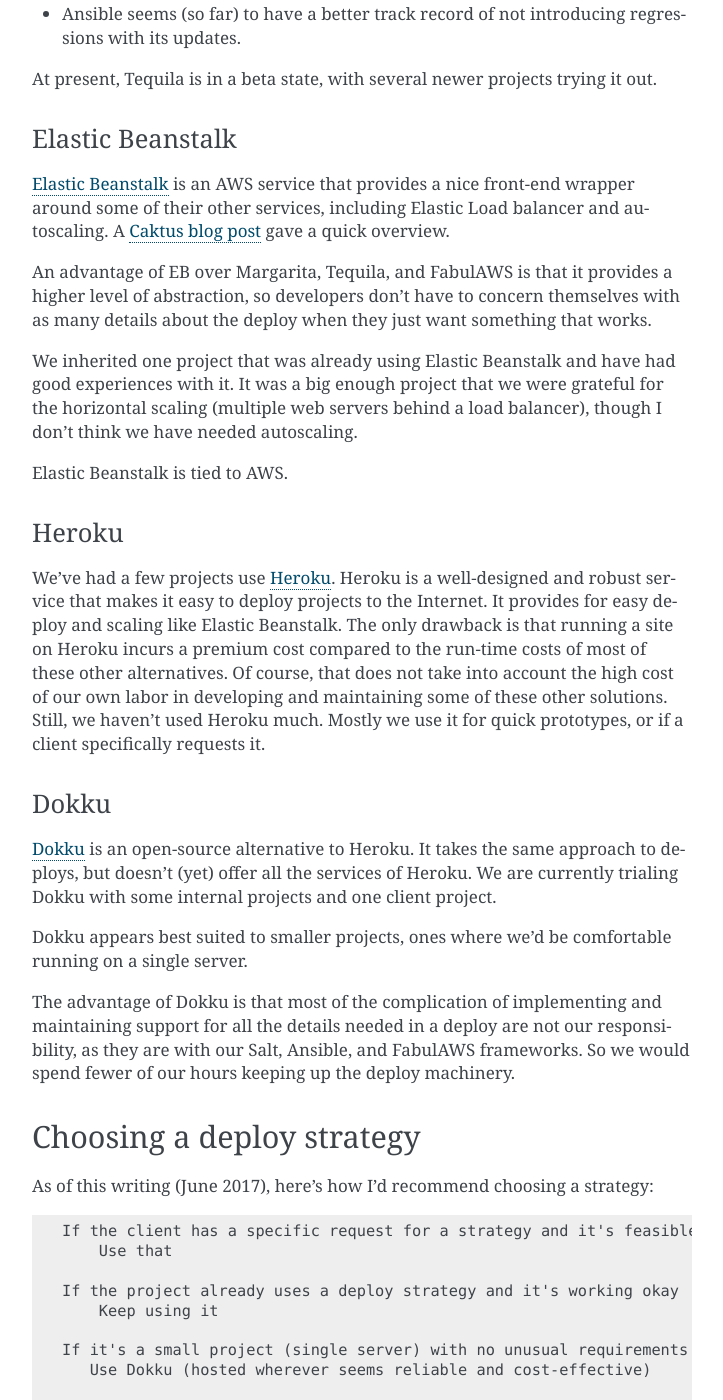
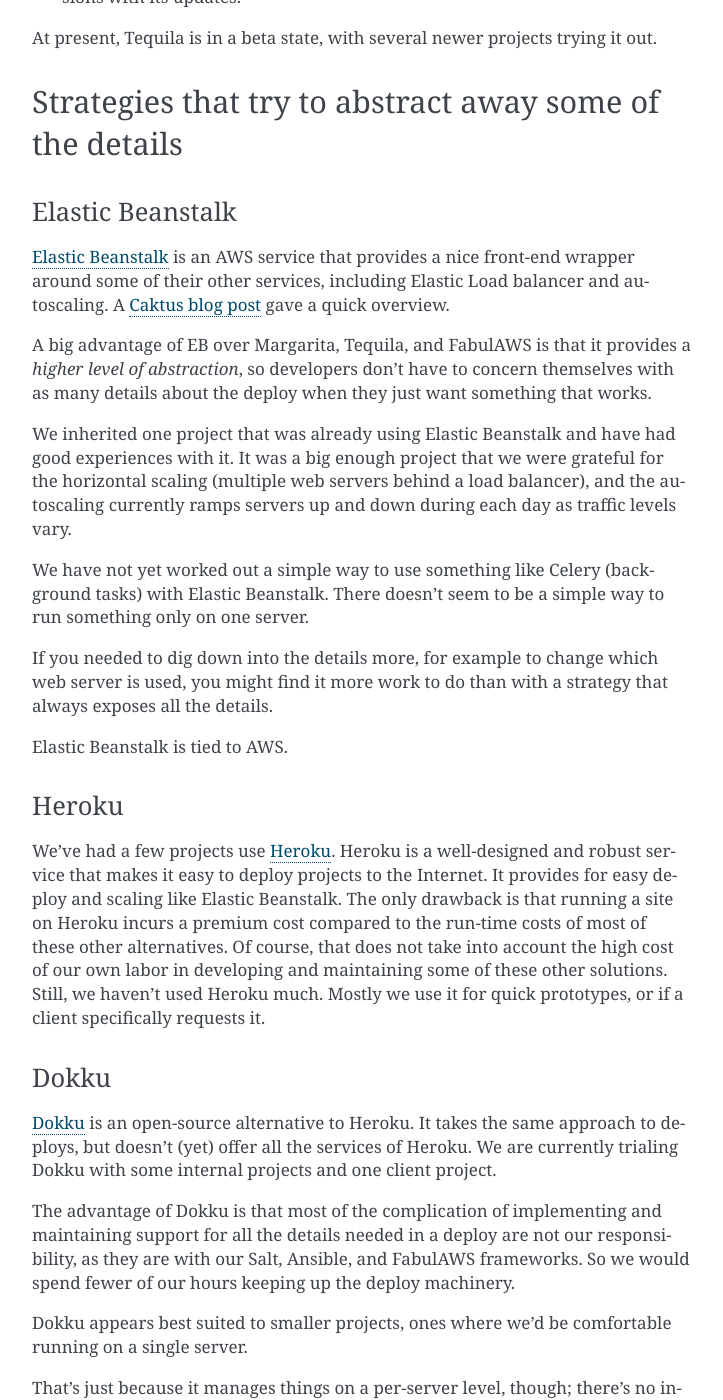
Before and after one commit to caktus/guidebook, a Sphinx documentation site: the page built from source/deploy-strategies.rst, in a window 1280 px wide and 1400 px high, scrolled down 1496 px. Shown: the whole window, without its empty margins (388-1111 px from the left). Built offline with Sphinx 7.4.7, drawn with Linux system fonts in a browser that asks for light colours; some of the changed text lies outside the part shown.

Commit message:
Updates in response to comments

```diff
--- a/source/deploy-strategies.rst
+++ b/source/deploy-strategies.rst
@@ -5,8 +5,8 @@
 for provisioning and deploying. This is partly for historical reasons,
 but also because different projects have different requirements.
 
-Different approaches
-~~~~~~~~~~~~~~~~~~~~
+Strategies that manage most of the details
+~~~~~~~~~~~~~~~~~~~~~~~~~~~~~~~~~~~~~~~~~~
 
 Simple Fabric
 -------------
@@ -81,6 +79,9 @@
 At present, Tequila is in a beta state, with several newer projects trying
 it out.
 
+Strategies that try to abstract away some of the details
+~~~~~~~~~~~~~~~~~~~~~~~~~~~~~~~~~~~~~~~~~~~~~~~~~~~~~~~~
+
 Elastic Beanstalk
 -----------------
 
@@ -89,14 +90,23 @@
 around some of their other services, including Elastic Load balancer and
 autoscaling. A `Caktus blog post <https://www.caktusgroup.com/blog/2017/03/23/hosting-django-sites-amazon-elastic-beanstalk/>`_ gave a quick overview.
 
-An advantage of EB over Margarita, Tequila, and FabulAWS is that it provides
-a higher level of abstraction, so developers don't have to concern themselves
+A big advantage of EB over Margarita, Tequila, and FabulAWS is that it provides
+a *higher level of abstraction*, so developers don't have to concern themselves
 with as many details about the deploy when they just want something that works.
 
 We inherited one project that was already using Elastic Beanstalk and have
 had good experiences with it. It was a big enough project that we were grateful
-for the horizontal scaling (multiple web servers behind a load balancer), though
-I don't think we have needed autoscaling.
+for the horizontal scaling (multiple web servers behind a load balancer), and the
+autoscaling currently ramps servers up and down during each day as traffic levels
+vary.
+
+We have not yet worked out a simple way to use something like Celery (background
+tasks) with Elastic Beanstalk. There doesn't seem to be a simple way to run
+something only on one server.
+
+If you needed to dig down into the details more, for example to change which
+web server is used, you might find it more work to do than with a strategy
+that always exposes all the details.
 
 Elastic Beanstalk is tied to AWS.
 
@@ -121,13 +131,19 @@
 deploys, but doesn't (yet) offer all the services of Heroku. We are currently
 trialing Dokku with some internal projects and one client project.
 
-Dokku appears best suited to smaller projects, ones where we'd be comfortable
-running on a single server.
-
 The advantage of Dokku is that most of the complication of implementing
 and maintaining support for all the details needed in a deploy are not our
 responsibility, as they are with our Salt, Ansible, and FabulAWS frameworks.
 So we would spend fewer of our hours keeping up the deploy machinery.
+
+Dokku appears best suited to smaller projects, ones where we'd be comfortable
+running on a single server.
+
+That's just because it manages things on a per-server
+level, though; there's no inherent reason you couldn't run multiple servers behind
+a load balancer, with each server managed using Dokku. Dokku itself just doesn't
+help you there. (It might not even be that hard to use Ansible to manage a set
+of identical dokku servers plus a load balancer; maybe a Shipit Day project?)
 
 Choosing a deploy strategy
 ~~~~~~~~~~~~~~~~~~~~~~~~~~
@@ -142,11 +158,10 @@
     If the project already uses a deploy strategy and it's working okay
         Keep using it
 
-    If it's a small project (single server) with no unusual requirements
-       Use Dokku (hosted wherever seems reliable and cost-effective)
-
-    Else if autoscaling is not needed
-       Use Tequila (hosted wherever seems reliable and cost-effective)
+    If it's a small project (single server) with no unusual requirements,
+    or no autoscaling is needed:
+       If you need something that we know works reasonably well, use Margarita
+       If you're willing to beta test a newer strategy, consider Tequila or even Dokku
 
     Else if AWS is an option
         If Elastic Beanstalk meets the project's needs
```
Also changed, not shown: other parts of source/deploy-strategies.rst (+1 -3 lines).
